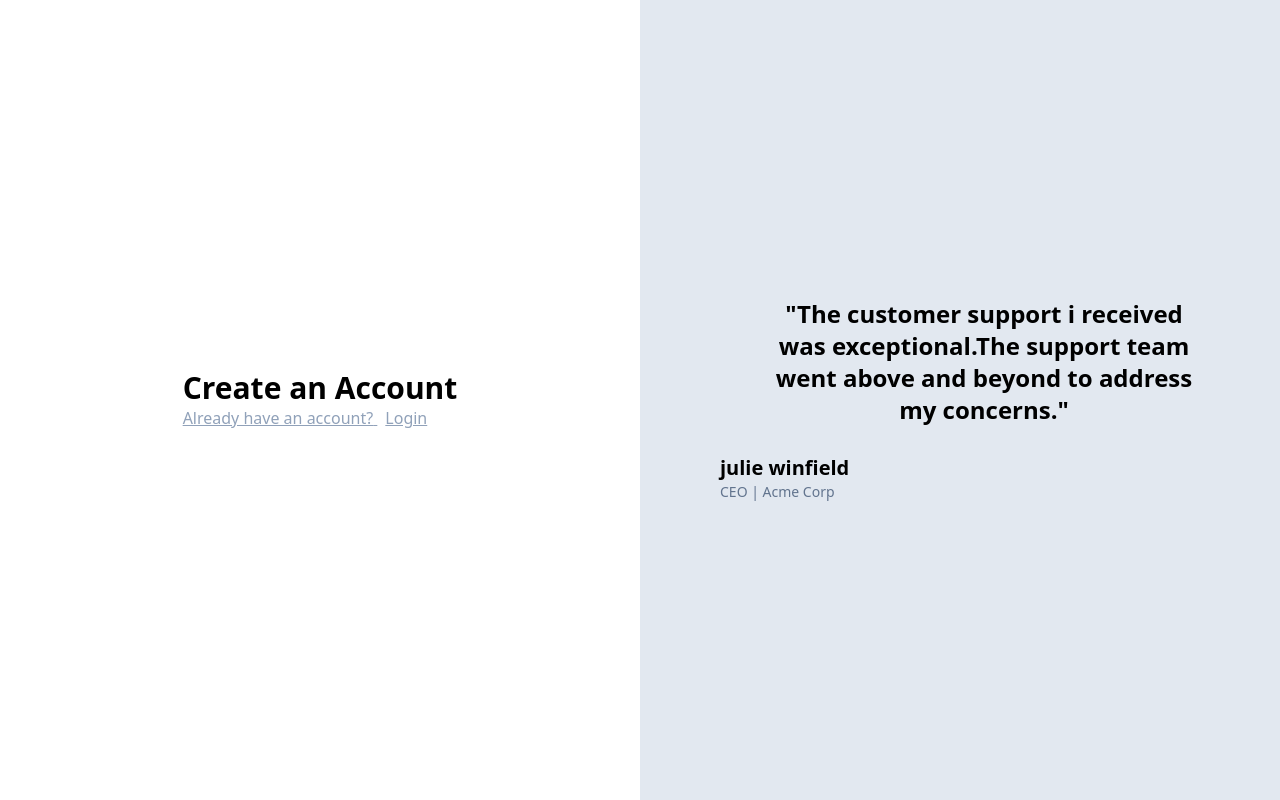
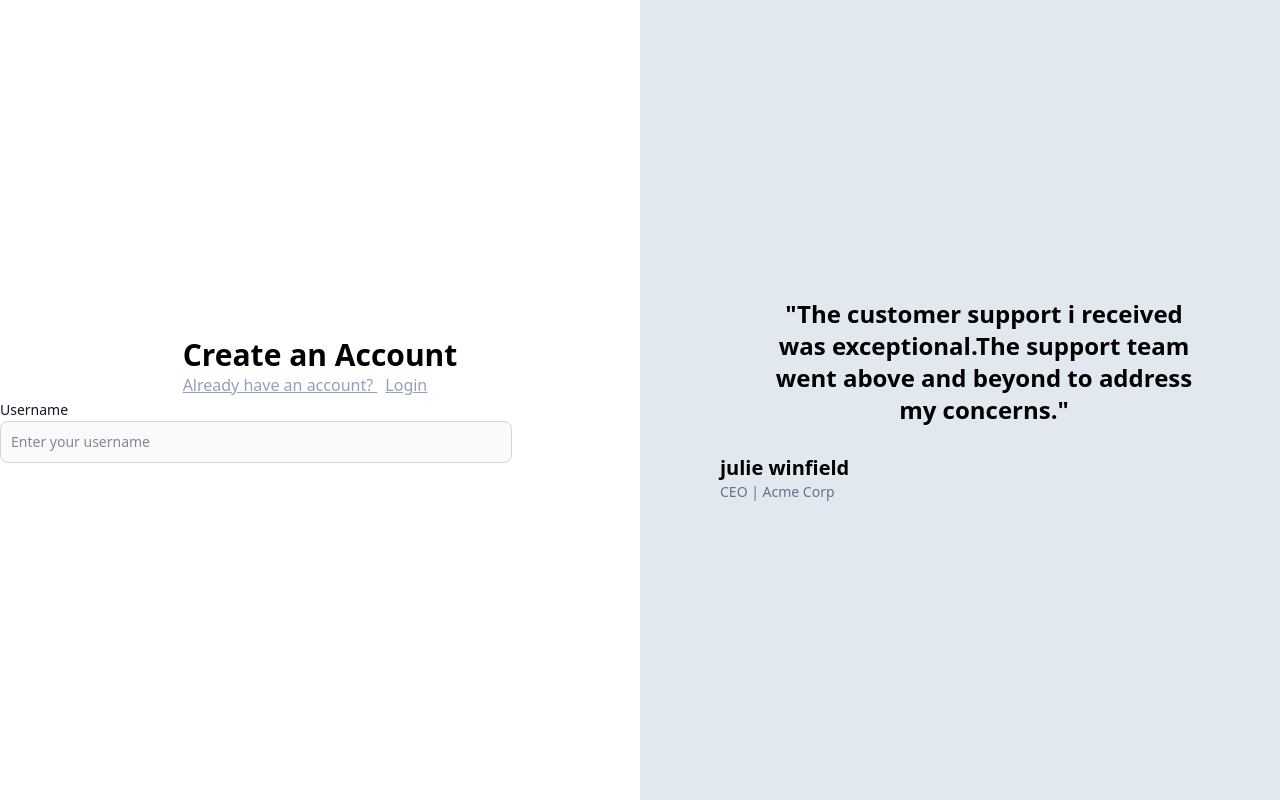
Before and after one commit to jeevikasirwani/readme, a React (Vite) app in the folder frontend/: page /signup in a window 1280 px wide. Built offline with nearby package versions, Linux system fonts and the light colour scheme.

Commit message:
auth added

```diff
--- a/frontend/src/components/Auth.tsx
+++ b/frontend/src/components/Auth.tsx
@@ -1,10 +1,11 @@
 import React, { type ChangeEvent } from "react";
 import { Link } from "react-router-dom";
 import { create } from "zustand";
-import type { SignUpInput } from '../../../common/src/index';
+import type { SignUpInput } from "../../../common/src/index";
 
 function Auth({ type }: { type: "signup" | "signin" }) {
-const {username,email,password,setUsername,setEmail,setPassword}=useAuthState();
+  const { username, email, password, setUsername, setEmail, setPassword } =
+    useAuthState();
   return (
     <div className="h-screen bg-white flex flex-col justify-center">
       <div className="flex justify-center">
@@ -19,18 +20,16 @@
           </div>
         </div>
       </div>
-      {/* <div className="flex flex-col justify-center">
-        <p className="justify-center text-center">Username</p>
-        <input
-          className=" bg-transparent placeholder:text-slate-400 text-slate-700 text-sm border border-slate-300 rounded-md px-3 py-2 focus:outline-none focus:border-slate-400 hover:border-black shadow-sm focus:shadow"
-          placeholder="Enter Your Username"
+      <LabelledInput
+        label="Username"
+        placeholder="Enter your username"
+        value={username}
+        onChange={(e) => setUsername(e.target.value)}
+        id="username"
       />
-      </div> */}
     </div>
   );
 }
-
-
 
 interface InputType {
   label: string;
@@ -48,7 +47,7 @@
   id = "input",
 }: InputType) {
   return (
-    <div>
+    <div className="justify-center">
       <label
         htmlFor={id}
         className="mb-2 text-sm font-medium text-gray-900 dark:text-white"
@@ -58,7 +57,7 @@
       <input
         type="text"
         id={id}
-        className="bg-gray-50 border border-gray-300 text-gray-900 text-sm rounded-lg focus:ring-blue-500 focus:border-blue-500 block w-full p-2.5 dark:border-gray-700 dark:bg-gray-800 dark:placeholder-gray-400 dark:text-white dark:focus:ring-blue-500 dark:focus:border-blue-500"
+        className="bg-gray-50 border border-gray-300 text-gray-900 text-sm rounded-lg focus:ring-blue-500 focus:border-blue-500 block w-lg p-2.5 "
         placeholder={placeholder}
         onChange={onChange}
         value={value}
@@ -67,7 +66,6 @@
     </div>
   );
 }
-
 
 interface AuthState extends SignUpInput {
   setUsername: (username: string) => void;
```
Lines whose indentation alone changed are shown as unchanged.
